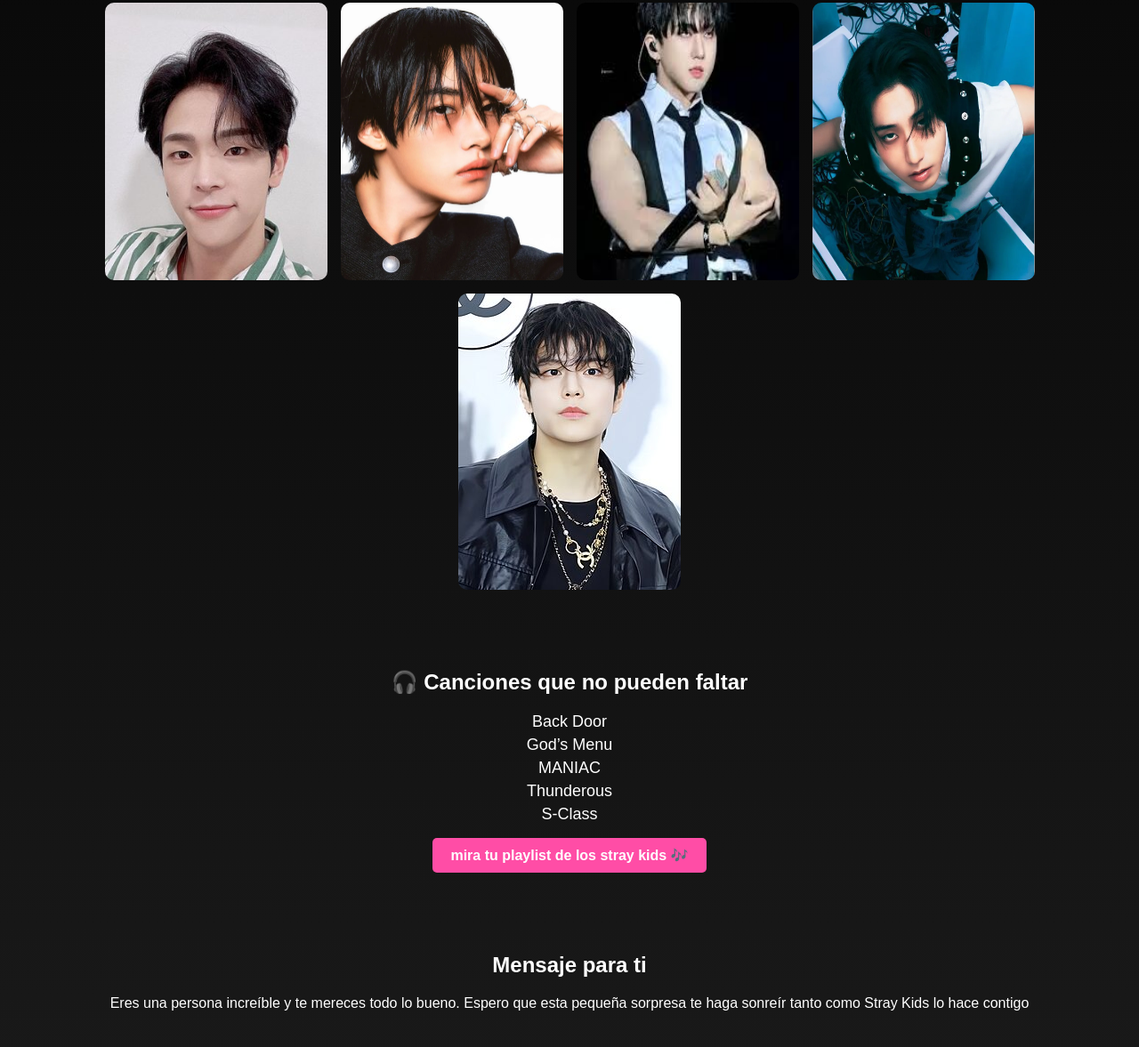
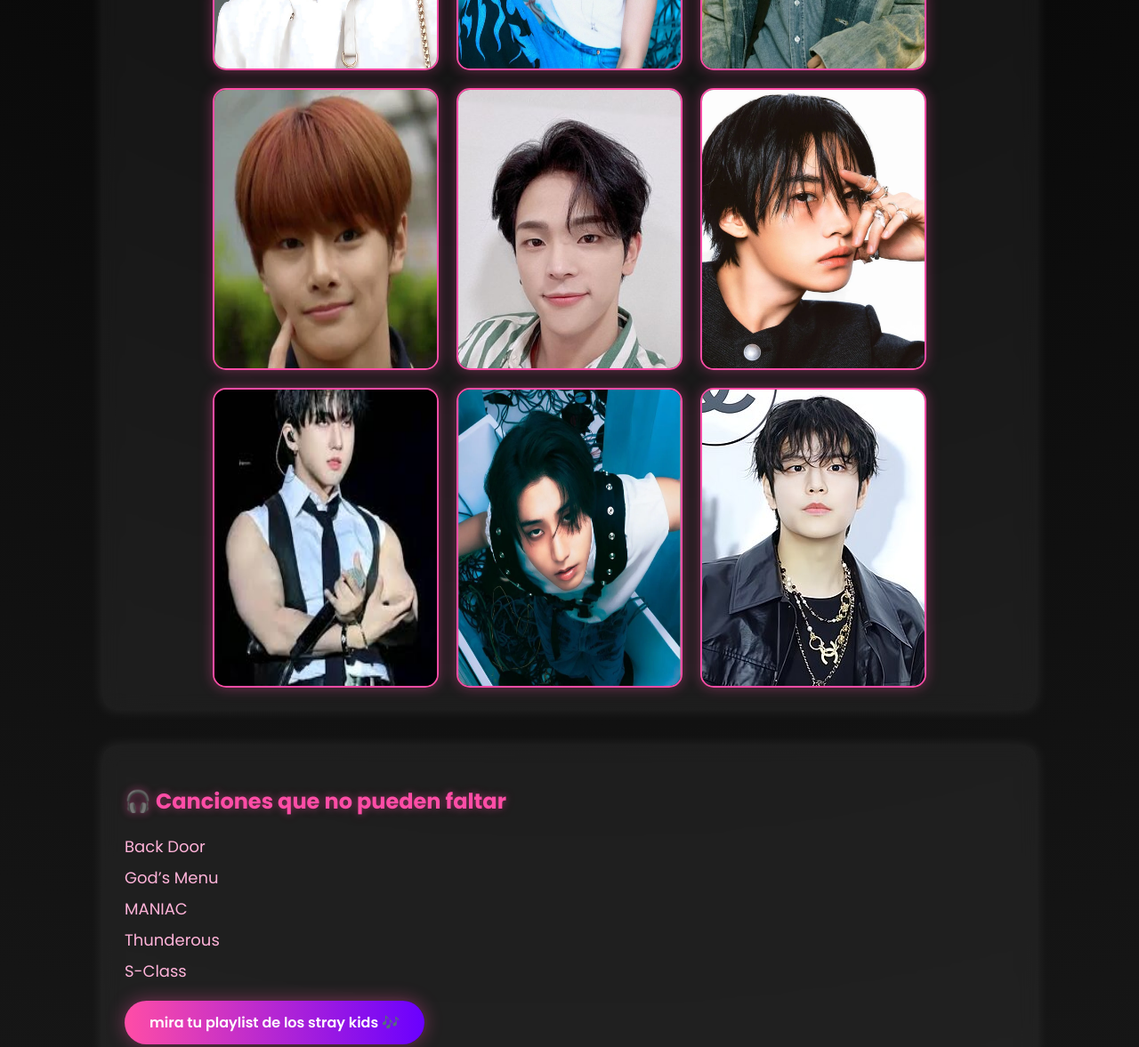
Before and after one commit to pancracio132/sorpresa.github.io, a plain HTML site: page index.html in a window 1280 px wide. Shown: the part 782-1959 px from the top of the page at 89% size. Drawn offline with Linux system fonts and the light colour scheme.

Commit message:
Update style.css

```diff
--- a/style.css
+++ b/style.css
@@ -1,76 +1,114 @@
+@import url('https://fonts.googleapis.com/css2?family=Poppins:wght@400;600;700&display=swap');
+
 body {
   font-family: 'Poppins', sans-serif;
-  background: linear-gradient(180deg, #000000, #1a1a1a);
+  background: radial-gradient(circle at top, #000000 0%, #1a1a1a 100%);
   color: #fff;
-  text-align: center;
   margin: 0;
   padding: 0;
+  overflow-x: hidden;
 }
 
 header {
-  background-color: #222;
-  padding: 20px;
-  box-shadow: 0 0 10px rgba(255,255,255,0.2);
+  background: linear-gradient(90deg, #ff4da6, #6a00ff);
+  padding: 25px;
+  box-shadow: 0 0 25px rgba(255, 77, 166, 0.4);
 }
 
 h1 {
-  color: #ff4da6;
+  color: #fff;
+  text-shadow: 0 0 10px rgba(255, 77, 166, 0.6);
+  font-size: 2rem;
 }
 
 section {
-  margin: 30px 0;
-  padding: 20px;
+  margin: 40px auto;
+  padding: 25px;
+  width: 85%;
+  max-width: 1000px;
+  background: rgba(255, 255, 255, 0.05);
+  border-radius: 15px;
+  backdrop-filter: blur(10px);
+  box-shadow: 0 0 15px rgba(255,255,255,0.1);
+}
+
+.intro p {
+  font-size: 18px;
+  line-height: 1.6;
+}
+
+.gallery h2, .music h2, .message h2 {
+  color: #ff4da6;
+  text-shadow: 0 0 10px rgba(255,77,166,0.5);
 }
 
 .gallery .images {
   display: flex;
   justify-content: center;
   flex-wrap: wrap;
-  gap: 15px;
+  gap: 20px;
+  margin-top: 20px;
 }
 
 .gallery img {
   width: 250px;
-  border-radius: 10px;
-  transition: transform 0.3s ease;
+  border-radius: 15px;
+  border: 2px solid #ff4da6;
+  box-shadow: 0 0 15px rgba(255,77,166,0.4);
+  transition: transform 0.3s ease, box-shadow 0.3s ease;
 }
 
 .gallery img:hover {
-  transform: scale(1.05);
+  transform: scale(1.07);
+  box-shadow: 0 0 25px rgba(255,77,166,0.7);
 }
 
 ul {
   list-style: none;
   padding: 0;
+  margin-top: 15px;
 }
 
 li {
-  margin: 5px 0;
+  margin: 8px 0;
   font-size: 18px;
+  color: #ffb3d9;
 }
 
 .playlist-link {
-  margin-top: 15px;
+  margin-top: 20px;
 }
 
 .playlist-link a {
   display: inline-block;
-  background-color: #ff4da6;
+  background: linear-gradient(90deg, #ff4da6, #6a00ff);
   color: #fff;
-  padding: 10px 20px;
-  border-radius: 5px;
+  padding: 12px 28px;
+  border-radius: 30px;
   text-decoration: none;
-  font-weight: bold;
-  transition: background-color 0.3s ease;
+  font-weight: 600;
+  box-shadow: 0 0 20px rgba(255,77,166,0.4);
+  transition: all 0.3s ease;
 }
 
 .playlist-link a:hover {
-  background-color: #e63e95;
+  background: linear-gradient(90deg, #6a00ff, #ff4da6);
+  box-shadow: 0 0 25px rgba(255,77,166,0.7);
+  transform: scale(1.05);
+}
+
+.message p {
+  font-size: 19px;
+  color: #f0e6ff;
+  line-height: 1.7;
+  margin-top: 15px;
 }
 
 footer {
   background-color: #111;
-  padding: 15px;
+  padding: 20px;
   font-size: 14px;
+  color: #ccc;
   opacity: 0.8;
+  border-top: 1px solid rgba(255,255,255,0.1);
 }
```
